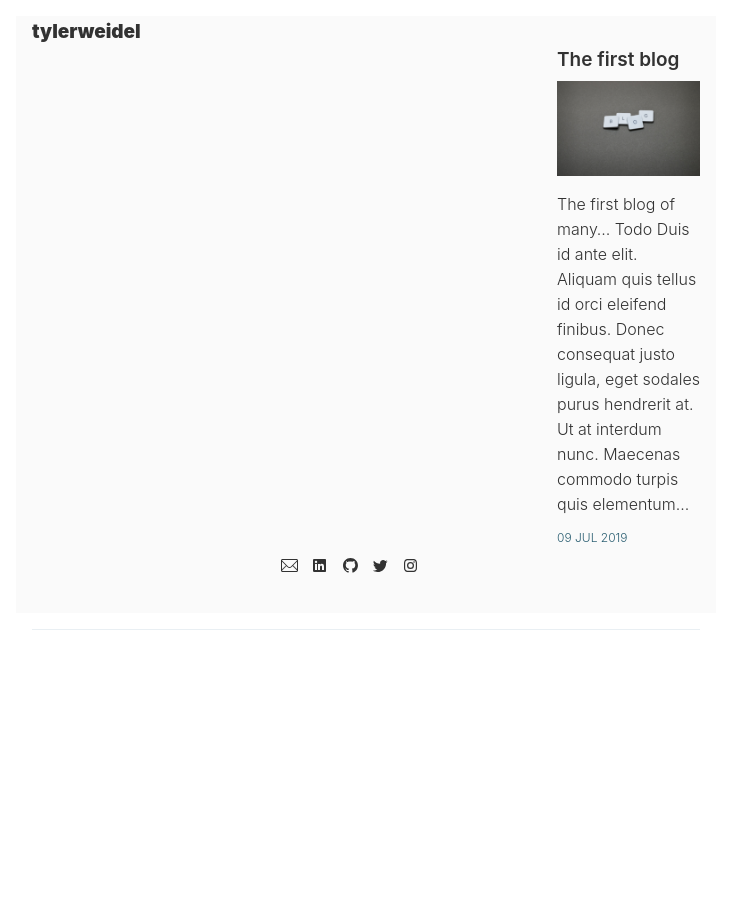
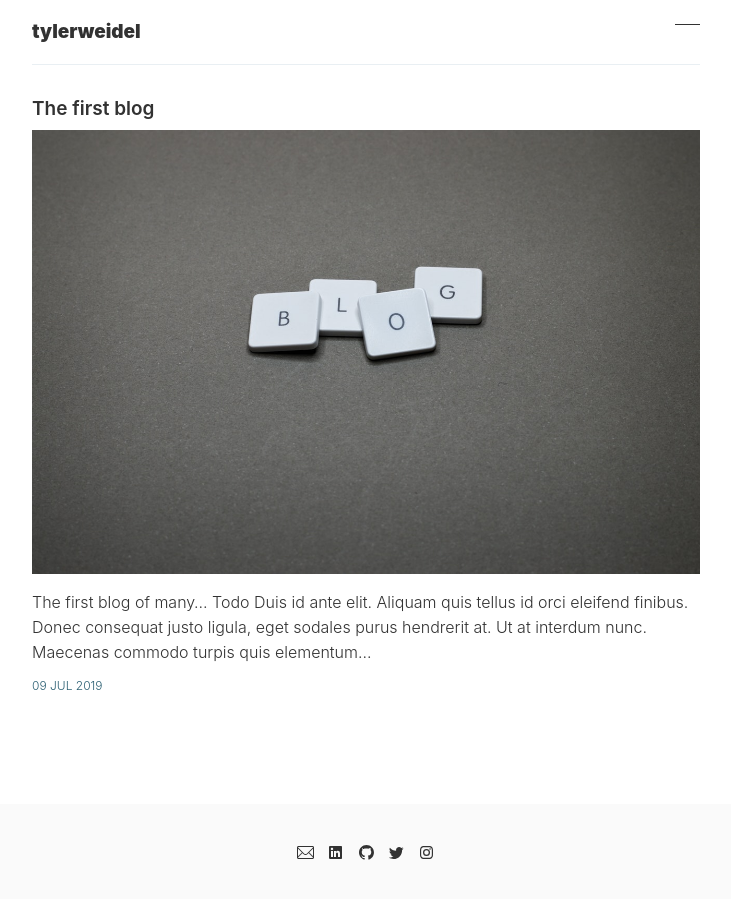
Before and after one commit to tylerweidel/tylerweidel.github.io, a Jekyll site: the page built from index.html, in a window 1280 px wide. Shown: the whole page, without its empty margins (274-1005 px from the left). Built offline with Jekyll 4.4.1, drawn with Linux system fonts in a browser that asks for light colours; the list of posts is cut into pages by our own code.

Commit message:
Update header.html

```diff
--- a/_includes/header.html
+++ b/_includes/header.html
@@ -12,15 +12,22 @@
           </div>
 
           <div class='o-grid__col o-grid__col--1-4-s'>
-            <a href=‘https://tylerweidel.github.io/about.html’ target='_blank'>
-
-            <span class='c-social-nav__icon' data-icon='ei-sc-user’ data-size=‘m’></span>
-
-          </a>
-
+            <label class='js-off-canvas-toggle c-off-canvas-toggle' aria-label='Toggle navigation'>
+              <span class='c-off-canvas-toggle__icon' data-icon='ei-sc-user’ data-size=‘m’>></span>
+            </label>
           </div>
 
+          <div class='o-grid__col o-grid__col--1-4-s'>
+            <div class='c-off-canvas-content'>
+              <label class='js-off-canvas-toggle c-off-canvas-toggle c-off-canvas-toggle--close'>
+                <span class='c-off-canvas-toggle__icon'></span>
+              </label>
 
+              <ul class='c-nav o-plain-list '>
+                {% include navigation.html %}
+              </ul>
+            </div>
+          </div>
         </div>
 
       </div>
```
